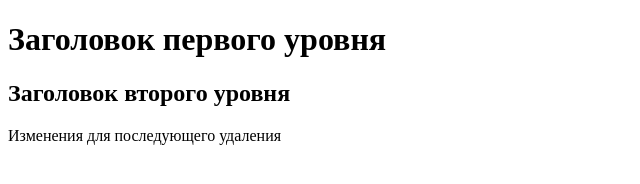
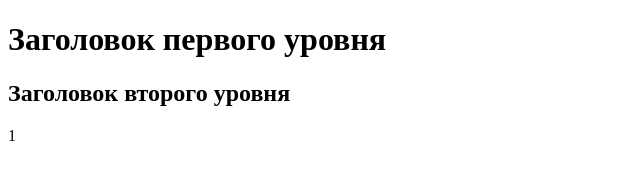
Before and after one commit to SofiyaDK/New-Repo, a plain HTML site: page index.html in a window 1280 px wide. Shown: the whole page, without its empty margins (0-640 px from the left). Drawn offline with Linux system fonts and the light colour scheme.

Commit message:
Отмена ошибочных изменений

```diff
--- a/index.html
+++ b/index.html
@@ -8,6 +8,6 @@
 <body>
  <h1>Заголовок первого уровня</h1>
  <h2>Заголовок второго уровня</h2>
- <p>Изменения для последующего удаления</p>
+ <p>1</p>
 </body>
 </html>
```
